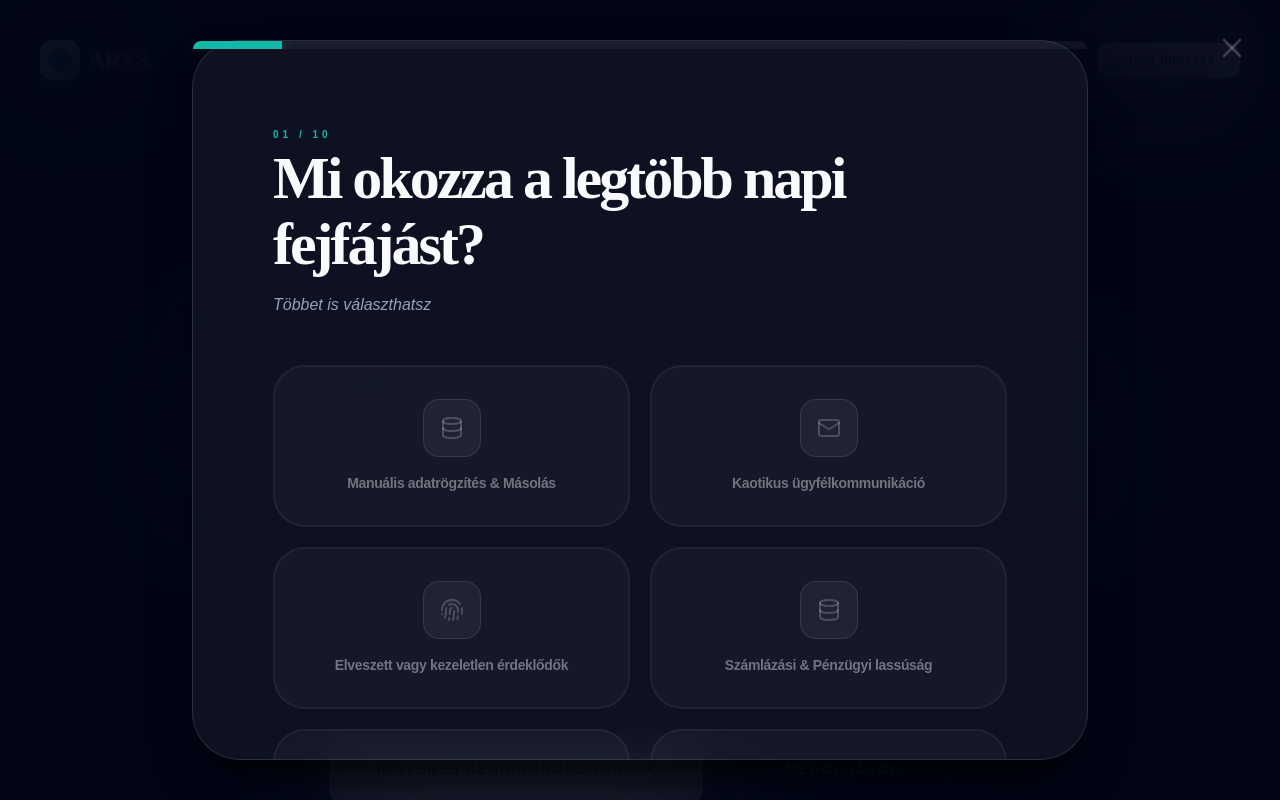
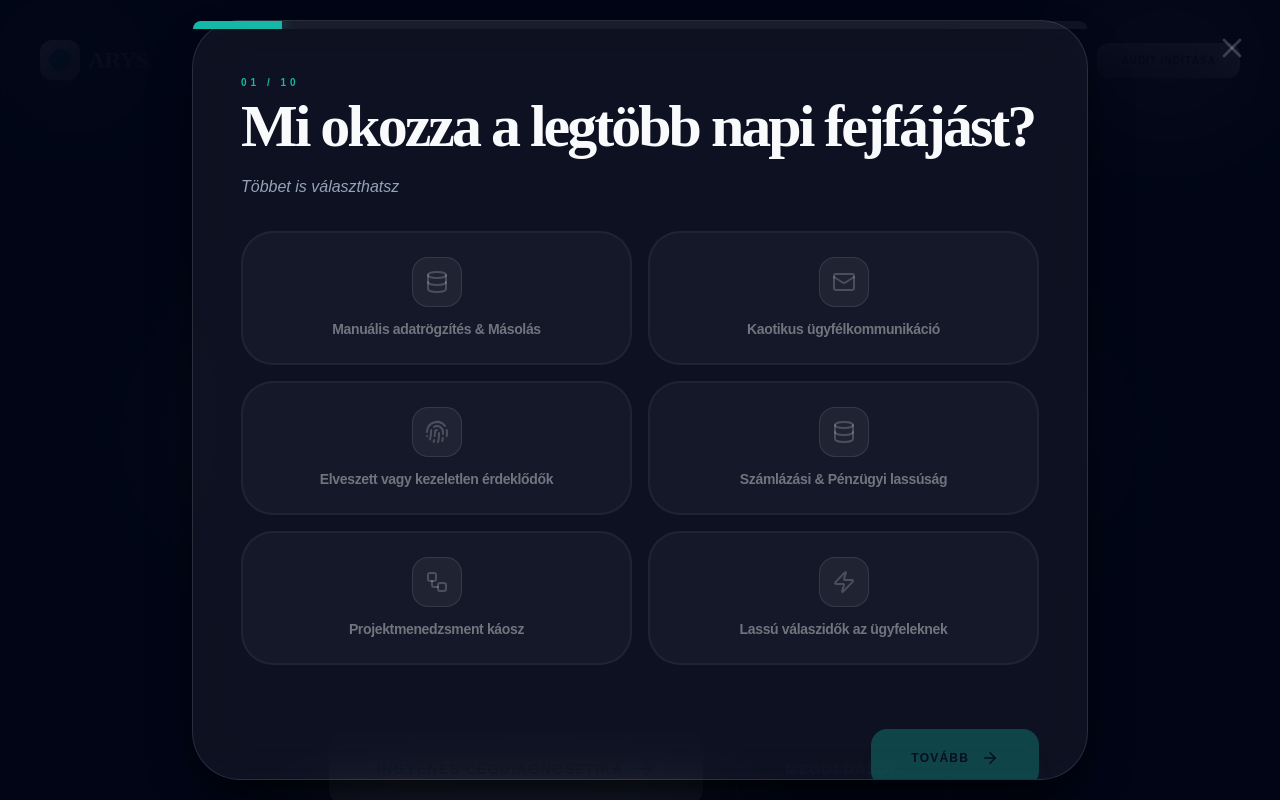
Before and after one commit to mando1001/arys-agency, a Next.js app: page / in a window 1280 px wide. Both pictures are taken after a click on the button "AUDIT INDÍTÁSA". Shown: the top 800 px of the page. Built offline with nearby package versions, Linux system fonts and the light colour scheme.

Commit message:
style: compact AuditModal and update Next button to green

```diff
--- a/components/modals/AuditModal.tsx
+++ b/components/modals/AuditModal.tsx
@@ -136,13 +136,13 @@ export const AuditModal = ({ isOpen, onClose }: { isOpen: boolean; onClose: () =
       whileHover={{ scale: 1.02, y: -2 }}
       whileTap={{ scale: 0.98 }}
       onClick={onClick}
-      className={`relative flex flex-col items-center justify-center p-8 rounded-[2rem] border-2 transition-all duration-500 ${
+      className={`relative flex flex-col items-center justify-center p-6 rounded-[2rem] border-2 transition-all duration-500 ${
         isSelected
         ? 'border-accent bg-accent/10 shadow-xl shadow-accent/10'
         : 'border-white/5 bg-white/[0.03] hover:border-white/10 hover:bg-white/[0.05]'
       }`}
     >
-      <div className={`mb-4 p-4 rounded-2xl transition-all ${isSelected ? 'text-background bg-accent shadow-lg shadow-accent/20' : 'text-white/20 bg-white/5 border border-white/10'}`}>
+      <div className={`mb-3 p-3 rounded-2xl transition-all ${isSelected ? 'text-background bg-accent shadow-lg shadow-accent/20' : 'text-white/20 bg-white/5 border border-white/10'}`}>
         {icon}
       </div>
       <span className={`text-sm font-bold text-center tracking-tight font-body ${isSelected ? 'text-primary' : 'text-white/40'}`}>
@@ -174,7 +174,7 @@ export const AuditModal = ({ isOpen, onClose }: { isOpen: boolean; onClose: () =
         <m.div
           initial={{ y: 40, opacity: 0, scale: 0.95 }}
           animate={{ y: 0, opacity: 1, scale: 1 }}
-          className="w-full max-w-4xl glass-card-premium border border-white/10 rounded-[3rem] shadow-2xl shadow-black/80 relative max-h-[90vh] flex flex-col"
+          className="w-full max-w-4xl glass-card-premium border border-white/10 rounded-[3rem] shadow-2xl shadow-black/80 relative max-h-[95vh] flex flex-col"
         >
           {/* Progress Bar */}
           <div className="absolute top-0 left-0 w-full h-2 bg-white/5 z-20 overflow-hidden rounded-t-[3rem]">
@@ -185,7 +185,7 @@ export const AuditModal = ({ isOpen, onClose }: { isOpen: boolean; onClose: () =
             />
           </div>
 
-          <div className="p-8 md:p-20 overflow-y-auto flex-1 custom-scrollbar">
+          <div className="p-6 md:p-12 overflow-y-auto flex-1 custom-scrollbar">
             <AnimatePresence mode="wait">
               {isScanning ? (
                 <m.div
@@ -218,14 +218,14 @@ export const AuditModal = ({ isOpen, onClose }: { isOpen: boolean; onClose: () =
                       initial={{ opacity: 0, x: 20 }}
                       animate={{ opacity: 1, x: 0 }}
                       exit={{ opacity: 0, x: -20 }}
-                      className="space-y-12"
+                      className="space-y-8"
                     >
                       <div className="space-y-4">
                         <span className="text-accent text-[10px] font-black uppercase tracking-[0.4em]">01 / 10</span>
                         <h3 className="text-4xl md:text-6xl font-bold text-primary tracking-tighter font-heading leading-[1.1]">Mi okozza a legtöbb napi fejfájást?</h3>
                         <p className="text-secondary text-base italic font-body">Többet is választhatsz</p>
                       </div>
-                      <div className="grid grid-cols-1 md:grid-cols-2 gap-5">
+                      <div className="grid grid-cols-1 md:grid-cols-2 gap-4">
                         {[
                           { id: 'data', title: 'Manuális adatrögzítés & Másolás', icon: <Database size={24} /> },
                           { id: 'comm', title: 'Kaotikus ügyfélkommunikáció', icon: <Mail size={24} /> },
@@ -255,7 +255,7 @@ export const AuditModal = ({ isOpen, onClose }: { isOpen: boolean; onClose: () =
                           whileTap={{ scale: 0.95 }}
                           onClick={nextStep}
                           disabled={formData.mainObstacles.length === 0}
-                          className="px-10 py-5 bg-primary text-background disabled:opacity-30 font-black rounded-2xl transition-all flex items-center gap-3 group uppercase tracking-widest text-xs shadow-xl shadow-primary/10"
+                          className="px-10 py-5 bg-accent text-background disabled:opacity-30 font-black rounded-2xl transition-all flex items-center gap-3 group uppercase tracking-widest text-xs shadow-xl shadow-accent/20"
                         >
                           Tovább <ArrowRight size={18} className="group-hover:translate-x-1 transition-transform" />
                         </m.button>
@@ -269,13 +269,13 @@ export const AuditModal = ({ isOpen, onClose }: { isOpen: boolean; onClose: () =
                       initial={{ opacity: 0, x: 20 }}
                       animate={{ opacity: 1, x: 0 }}
                       exit={{ opacity: 0, x: -20 }}
-                      className="space-y-12"
+                      className="space-y-8"
                     >
                       <div className="space-y-4">
                         <span className="text-accent text-[10px] font-black uppercase tracking-[0.4em]">02 / 10</span>
                         <h3 className="text-4xl md:text-6xl font-bold text-primary tracking-tighter font-heading leading-[1.1]">Mennyi munkaórát égetnek el a repetitív folyamatok?</h3>
                       </div>
-                      <div className="grid grid-cols-2 md:grid-cols-4 gap-5">
+                      <div className="grid grid-cols-2 md:grid-cols-4 gap-4">
                         {[
                           { id: '1-5', title: '1-5 óra', icon: <Calendar size={24} /> },
                           { id: '5-15', title: '5-15 óra', icon: <Activity size={24} /> },
@@ -503,13 +503,13 @@ export const AuditModal = ({ isOpen, onClose }: { isOpen: boolean; onClose: () =
                       initial={{ opacity: 0, x: 20 }}
                       animate={{ opacity: 1, x: 0 }}
                       exit={{ opacity: 0, x: -20 }}
-                      className="space-y-12"
+                      className="space-y-8"
                     >
                       <div className="space-y-4">
                         <span className="text-accent text-[10px] font-black uppercase tracking-[0.4em]">09 / 10</span>
                         <h3 className="text-4xl md:text-6xl font-bold text-primary tracking-tighter font-heading leading-[1.1]">Mikorra szeretnéd az eredményeket?</h3>
                       </div>
-                      <div className="grid grid-cols-1 md:grid-cols-3 gap-5">
+                      <div className="grid grid-cols-1 md:grid-cols-3 gap-4">
                         {[
                           { id: 'now', title: 'Azonnal (égető)', icon: <Zap size={24} /> },
                           { id: 'month', title: '1 hónapon belül', icon: <Calendar size={24} /> },
@@ -533,7 +533,7 @@ export const AuditModal = ({ isOpen, onClose }: { isOpen: boolean; onClose: () =
                       initial={{ opacity: 0, x: 20 }}
                       animate={{ opacity: 1, x: 0 }}
                       exit={{ opacity: 0, x: -20 }}
-                      className="space-y-12"
+                      className="space-y-6"
                     >
                       <div className="space-y-6">
                         <span className="text-accent text-[10px] font-black uppercase tracking-[0.4em]">10 / 10</span>
@@ -587,7 +587,7 @@ export const AuditModal = ({ isOpen, onClose }: { isOpen: boolean; onClose: () =
                           whileTap={{ scale: 0.98 }}
                           onClick={submitForm}
                           disabled={!formData.name || !formData.email || !formData.companyName}
-                          className="w-full py-6 bg-primary text-background disabled:bg-white/10 disabled:text-white/20 font-black rounded-2xl transition-all shadow-2xl shadow-primary/10 flex items-center justify-center gap-4 uppercase tracking-widest text-xs"
+                          className="w-full py-6 bg-accent text-background disabled:bg-white/10 disabled:text-white/20 font-black rounded-2xl transition-all shadow-2xl shadow-accent/20 flex items-center justify-center gap-4 uppercase tracking-widest text-xs"
                         >
                           Elemzés Indítása <ArrowRight size={18} />
                         </m.button>
@@ -600,14 +600,14 @@ export const AuditModal = ({ isOpen, onClose }: { isOpen: boolean; onClose: () =
                       key="step11"
                       initial={{ opacity: 0, scale: 0.9 }}
                       animate={{ opacity: 1, scale: 1 }}
-                      className="text-center py-10 space-y-12"
+                      className="text-center py-6 space-y-8"
                     >
                       <div className="relative inline-block">
                         <m.div
                           initial={{ scale: 0 }}
                           animate={{ scale: 1 }}
                           transition={{ type: "spring", damping: 12 }}
-                          className="w-28 h-28 rounded-full bg-accent/10 flex items-center justify-center border-2 border-accent"
+                          className="w-20 h-20 rounded-full bg-accent/10 flex items-center justify-center border-2 border-accent"
                         >
                           <CheckCircle2 className="w-14 h-14 text-accent" />
                         </m.div>
@@ -617,7 +617,7 @@ export const AuditModal = ({ isOpen, onClose }: { isOpen: boolean; onClose: () =
                           className="absolute inset-0 rounded-full border-2 border-accent"
                         />
                       </div>
-                      <div className="space-y-6">
+                      <div className="space-y-4">
                         <h3 className="text-5xl font-bold text-primary tracking-tighter italic font-heading">Köszönjük!</h3>
                         <p className="text-secondary text-xl max-w-sm mx-auto font-body leading-relaxed">
                           Az audit sikeresen lezárult. Hamarosan érkezünk a <span className="text-accent font-bold underline">diagnosztikai riporttal</span> és a következő lépésekkel.
```
